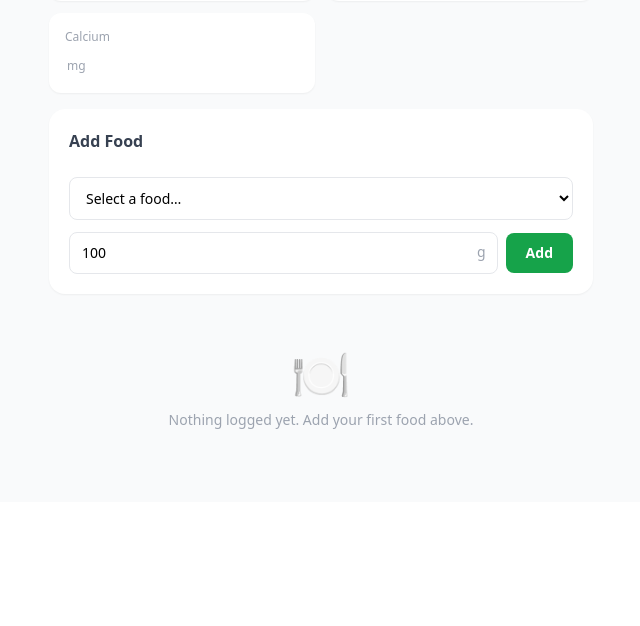
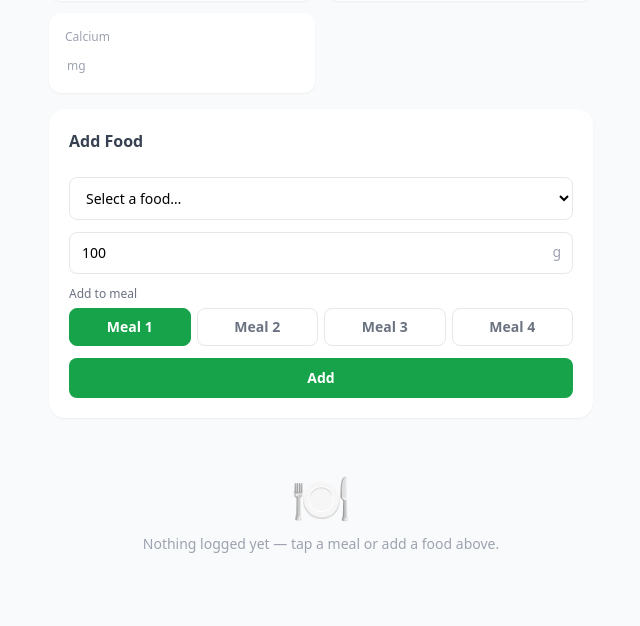
Before and after one commit to drnathanschaefer/nutrition-tracker, a FastAPI app: template templates/index.html in a window 1280 px wide. Shown: the part 424-1050 px from the top of the page, without its empty margins (319-959 px from the left). Before the commit the page ends 853 px from the top, so only its background shows below. Run offline with FastAPI, Linux system fonts and the light colour scheme; the template is opened without the code that fills it, so the values that code supplies are empty; some libraries are stand-ins or nearby versions.

Commit message:
Add meal slots 1-4 with per-slot subtotals and slot pickers

```diff
--- a/database.py
+++ b/database.py
@@ -98,11 +98,17 @@ def init_db():
                 food_id INTEGER NOT NULL,
                 amount REAL NOT NULL,
                 meal_id INTEGER DEFAULT NULL,
+                meal_slot INTEGER NOT NULL DEFAULT 1,
                 logged_at TEXT NOT NULL DEFAULT (datetime('now')),
                 FOREIGN KEY (food_id) REFERENCES foods(id),
                 FOREIGN KEY (meal_id) REFERENCES meals(id)
             )
         """)
+        # Migration: add meal_slot column if missing
+        log_cols = [r[1] for r in conn.execute("PRAGMA table_info(log_entries)").fetchall()]
+        if "meal_slot" not in log_cols:
+            conn.execute("ALTER TABLE log_entries ADD COLUMN meal_slot INTEGER NOT NULL DEFAULT 1")
+
         # Migration: add sugar column to foods if missing
         food_cols = [r[1] for r in conn.execute("PRAGMA table_info(foods)").fetchall()]
         if "sugar" not in food_cols:
@@ -497,15 +503,16 @@ def get_day_entries(date_str):
     with get_db() as conn:
         rows = conn.execute("""
             SELECT le.id, le.date, le.food_id, le.amount, le.meal_id,
+                   le.meal_slot,
                    COALESCE(m.name, '') AS meal_name,
                    f.name, f.unit_type, f.unit_label,
                    f.calories, f.protein, f.fat, f.sat_fat,
-                   f.carbs, f.fibre, f.calcium, f.sodium
+                   f.carbs, f.sugar, f.fibre, f.calcium, f.sodium
             FROM log_entries le
             JOIN foods f ON le.food_id = f.id
             LEFT JOIN meals m ON le.meal_id = m.id
             WHERE le.date = ?
-            ORDER BY le.logged_at
+            ORDER BY le.meal_slot, le.logged_at
         """, (date_str,)).fetchall()
     return [_compute_entry(r) for r in rows]
 
@@ -532,11 +539,11 @@ def get_history(days=30):
     return result
 
 
-def add_log_entry(date_str, food_id, amount):
+def add_log_entry(date_str, food_id, amount, meal_slot=1):
     with get_db() as conn:
         conn.execute(
-            "INSERT INTO log_entries (date, food_id, amount) VALUES (?,?,?)",
-            (date_str, food_id, amount),
+            "INSERT INTO log_entries (date, food_id, amount, meal_slot) VALUES (?,?,?,?)",
+            (date_str, food_id, amount, meal_slot),
         )
 
 
@@ -636,13 +643,13 @@ def save_feedback(date_str, feedback):
         )
 
 
-def log_meal(meal_id, date_str):
+def log_meal(meal_id, date_str, meal_slot=1):
     with get_db() as conn:
         items = conn.execute(
             "SELECT food_id, amount FROM meal_items WHERE meal_id = ?", (meal_id,)
         ).fetchall()
         for item in items:
             conn.execute(
-                "INSERT INTO log_entries (date, food_id, amount, meal_id) VALUES (?,?,?,?)",
-                (date_str, item["food_id"], item["amount"], meal_id),
+                "INSERT INTO log_entries (date, food_id, amount, meal_id, meal_slot) VALUES (?,?,?,?,?)",
+                (date_str, item["food_id"], item["amount"], meal_id, meal_slot),
             )
--- a/main.py
+++ b/main.py
@@ -35,11 +35,22 @@ async def today(request: Request):
     meals = database.get_all_meals()
     feedback = database.get_feedback(today_str)
     has_api_key = bool(os.environ.get("ANTHROPIC_API_KEY"))
+
+    # Build per-slot data
+    nutrient_keys = ["calories", "protein", "fat", "sat_fat", "carbs", "sugar", "fibre", "calcium", "sodium"]
+    slots = {}
+    for slot in range(1, 5):
+        slot_entries = [e for e in entries if e.get("meal_slot", 1) == slot]
+        if slot_entries:
+            slot_totals = {k: round(sum(e[f"total_{k}"] for e in slot_entries), 1) for k in nutrient_keys}
+            slots[slot] = {"entries": slot_entries, "totals": slot_totals}
+
     return templates.TemplateResponse(request=request, name="index.html", context={
         "today": today_str,
         "today_fmt": today_fmt,
         "entries": entries,
         "totals": totals,
+        "slots": slots,
         "foods": foods,
         "meals": meals,
         "feedback": feedback,
@@ -92,9 +103,9 @@ async def remove_meal_item(meal_id: int, item_id: int):
 
 
 @app.post("/meals/{meal_id}/log")
-async def log_meal(meal_id: int):
+async def log_meal(meal_id: int, meal_slot: int = Form(1)):
     today_str = today_local().isoformat()
-    database.log_meal(meal_id, today_str)
+    database.log_meal(meal_id, today_str, meal_slot)
     return RedirectResponse(url="/", status_code=303)
 
 
@@ -113,8 +124,9 @@ async def add_log(
     food_id: int = Form(...),
     amount: float = Form(...),
     log_date: str = Form(...),
+    meal_slot: int = Form(1),
 ):
-    database.add_log_entry(log_date, food_id, amount)
+    database.add_log_entry(log_date, food_id, amount, meal_slot)
     return RedirectResponse(url="/", status_code=303)
 
 
--- a/templates/index.html
+++ b/templates/index.html
@@ -1,7 +1,7 @@
 {% extends "base.html" %}
 {% block content %}
 
-<!-- Nutrient grid -->
+<!-- Daily totals grid -->
 <div class="grid grid-cols-2 gap-3 mb-4">
   {% for label, value, unit, colour in [
       ('Calories',   totals.calories, 'kcal', 'text-orange-500'),
@@ -29,7 +29,8 @@
   <h2 class="text-xs font-semibold text-gray-400 uppercase tracking-wide mb-2 px-1">Log a Meal</h2>
   <div class="space-y-2">
     {% for meal in meals %}
-    <div class="bg-white rounded-xl shadow-sm p-4 flex items-center justify-between gap-3">
+    <div class="bg-white rounded-xl shadow-sm p-4">
+      <div class="flex items-start justify-between gap-2 mb-2">
         <div class="min-w-0">
           <p class="text-sm font-semibold text-gray-800">
             {{ meal.name }}{% if meal.foods | length == 1 and meal.foods[0].unit_type == 'weight' %} — {{ meal.foods[0].amount | int }} g{% endif %}
@@ -40,11 +41,14 @@
             {{ meal.totals.carbs }}g C &middot; {{ meal.totals.fat }}g F
           </p>
         </div>
-      <form action="/meals/{{ meal.id }}/log" method="post" class="flex-shrink-0">
-        <button type="submit"
-                class="px-4 py-2 bg-green-600 hover:bg-green-700 active:bg-green-800 text-white rounded-lg text-sm font-semibold whitespace-nowrap">
-          + Log
+      </div>
+      <form action="/meals/{{ meal.id }}/log" method="post" class="flex gap-1.5">
+        {% for s in [1,2,3,4] %}
+        <button type="submit" name="meal_slot" value="{{ s }}"
+                class="flex-1 py-1.5 bg-gray-100 hover:bg-green-600 hover:text-white text-gray-600 rounded-lg text-xs font-semibold transition-colors">
+          M{{ s }}
         </button>
+        {% endfor %}
       </form>
     </div>
     {% endfor %}
@@ -74,64 +78,101 @@
                class="w-full border border-gray-200 rounded-lg px-3 py-2.5 text-sm pr-10 focus:outline-none focus:ring-2 focus:ring-green-400">
         <span id="unit-label" class="absolute right-3 top-2.5 text-sm text-gray-400">g</span>
       </div>
+    </div>
+    <div>
+      <p class="text-xs font-medium text-gray-500 mb-1.5">Add to meal</p>
+      <div class="grid grid-cols-4 gap-1.5">
+        {% for s in [1,2,3,4] %}
+        <label class="cursor-pointer">
+          <input type="radio" name="meal_slot" value="{{ s }}" class="sr-only peer" {% if s == 1 %}checked{% endif %}>
+          <div class="text-center py-2 rounded-lg text-sm font-semibold border border-gray-200
+                      peer-checked:bg-green-600 peer-checked:text-white peer-checked:border-green-600
+                      text-gray-500 hover:border-green-400 transition-colors">
+            Meal {{ s }}
+          </div>
+        </label>
+        {% endfor %}
+      </div>
+    </div>
     <button type="submit"
-              class="px-5 py-2.5 bg-green-600 hover:bg-green-700 active:bg-green-800 text-white rounded-lg text-sm font-semibold">
+            class="w-full py-2.5 bg-green-600 hover:bg-green-700 active:bg-green-800 text-white rounded-lg text-sm font-semibold">
       Add
     </button>
-    </div>
   </form>
 </div>
 
-<!-- Today's log -->
+<!-- Today's log by slot -->
 {% if entries %}
-<div class="space-y-3">
+<div class="space-y-4">
   <div class="flex items-center justify-between px-1">
     <h2 class="font-semibold text-gray-700">Today's Log</h2>
     <form action="/log/clear" method="post"
           onsubmit="return confirm('Clear everything logged today?')">
       <input type="hidden" name="log_date" value="{{ today }}">
-      <button type="submit"
-              class="text-xs text-red-400 hover:text-red-600 font-medium">
+      <button type="submit" class="text-xs text-red-400 hover:text-red-600 font-medium">
         Clear all
       </button>
     </form>
   </div>
-  {% set ns = namespace(last_meal='__start__') %}
-  {% for e in entries %}
 
-  {% if e.meal_name != ns.last_meal %}
-    {% if not loop.first %}</div></div>{% endif %}
-    {% set ns.last_meal = e.meal_name %}
+  {% for slot_num in [1,2,3,4] %}
+  {% if slot_num in slots %}
+  {% set slot = slots[slot_num] %}
   <div class="bg-white rounded-2xl shadow-sm p-5">
-    <p class="text-xs font-semibold text-green-700 uppercase tracking-wide mb-2">{{ e.meal_name if e.meal_name else 'Snacks' }}</p>
-    <div class="divide-y divide-gray-50">
-  {% endif %}
+    <p class="text-xs font-bold text-green-700 uppercase tracking-wide mb-3">Meal {{ slot_num }}</p>
 
-    <div class="flex items-center justify-between py-2.5 first:pt-0 last:pb-0">
+    <!-- Food entries -->
+    <div class="divide-y divide-gray-50 mb-4">
+      {% for e in slot.entries %}
+      <div class="flex items-center justify-between py-2.5 first:pt-0">
         <div class="flex-1 min-w-0 pr-2">
           <p class="text-sm font-medium text-gray-800 truncate">{{ e.name }}</p>
           <p class="text-xs text-gray-400 mt-0.5">
             {{ e.amount }}{{ e.unit_label }} &middot;
             {{ e.total_calories }} kcal &middot;
-          <span class="text-amber-600 font-medium">{{ e.total_protein }}g protein</span>
+            <span class="text-amber-600 font-medium">{{ e.total_protein }}g P</span>
             {% if e.total_fibre > 0 %} &middot; {{ e.total_fibre }}g fibre{% endif %}
           </p>
         </div>
         <form action="/log/delete/{{ e.id }}" method="post">
-        <button type="submit"
-                class="text-gray-300 hover:text-red-400 text-xl leading-none px-1 py-0.5">
+          <button type="submit" class="text-gray-300 hover:text-red-400 text-xl leading-none px-1">
             &times;
           </button>
         </form>
       </div>
+      {% endfor %}
+    </div>
 
-  {% if loop.last %}</div></div>{% endif %}
+    <!-- Slot subtotals -->
+    <div class="border-t border-gray-100 pt-3">
+      <p class="text-xs font-medium text-gray-400 mb-2">Meal {{ slot_num }} totals</p>
+      <div class="grid grid-cols-3 gap-x-3 gap-y-1.5">
+        {% for label, key, unit, colour in [
+            ('Calories', 'calories', 'kcal', 'text-orange-500'),
+            ('Protein',  'protein',  'g',    'text-amber-500'),
+            ('Carbs',    'carbs',    'g',    'text-blue-500'),
+            ('Sugar',    'sugar',    'g',    'text-pink-500'),
+            ('Fat',      'fat',      'g',    'text-purple-500'),
+            ('Sat Fat',  'sat_fat',  'g',    'text-red-500'),
+            ('Fibre',    'fibre',    'g',    'text-green-600'),
+            ('Sodium',   'sodium',   'mg',   'text-yellow-600'),
+            ('Calcium',  'calcium',  'mg',   'text-cyan-600'),
+        ] %}
+        <div>
+          <p class="text-xs text-gray-400">{{ label }}</p>
+          <p class="text-sm font-semibold {{ colour }}">{{ slot.totals[key] }}<span class="text-xs font-normal text-gray-400 ml-0.5">{{ unit }}</span></p>
+        </div>
+        {% endfor %}
+      </div>
+    </div>
+  </div>
+  {% endif %}
   {% endfor %}
 </div>
 {% else %}
 <div class="text-center py-10 text-gray-400">
   <p class="text-5xl mb-3">🍽️</p>
-  <p class="text-sm">Nothing logged yet. Add your first food above.</p>
+  <p class="text-sm">Nothing logged yet — tap a meal or add a food above.</p>
 </div>
 {% endif %}
 
@@ -178,9 +219,7 @@ async function getFeedback() {
     document.getElementById('feedback-result').classList.remove('hidden');
   } catch { btn.textContent = '✨ Get Daily Review'; btn.disabled = false; }
 }
-</script>
 
-<script>
 const foodMeta = {
   {% for food in foods %}
   {{ food.id }}: { def: {{ food.default_amount }}, unit: "{{ food.unit_label }}" },
```
Lines whose indentation alone changed are shown as unchanged.
